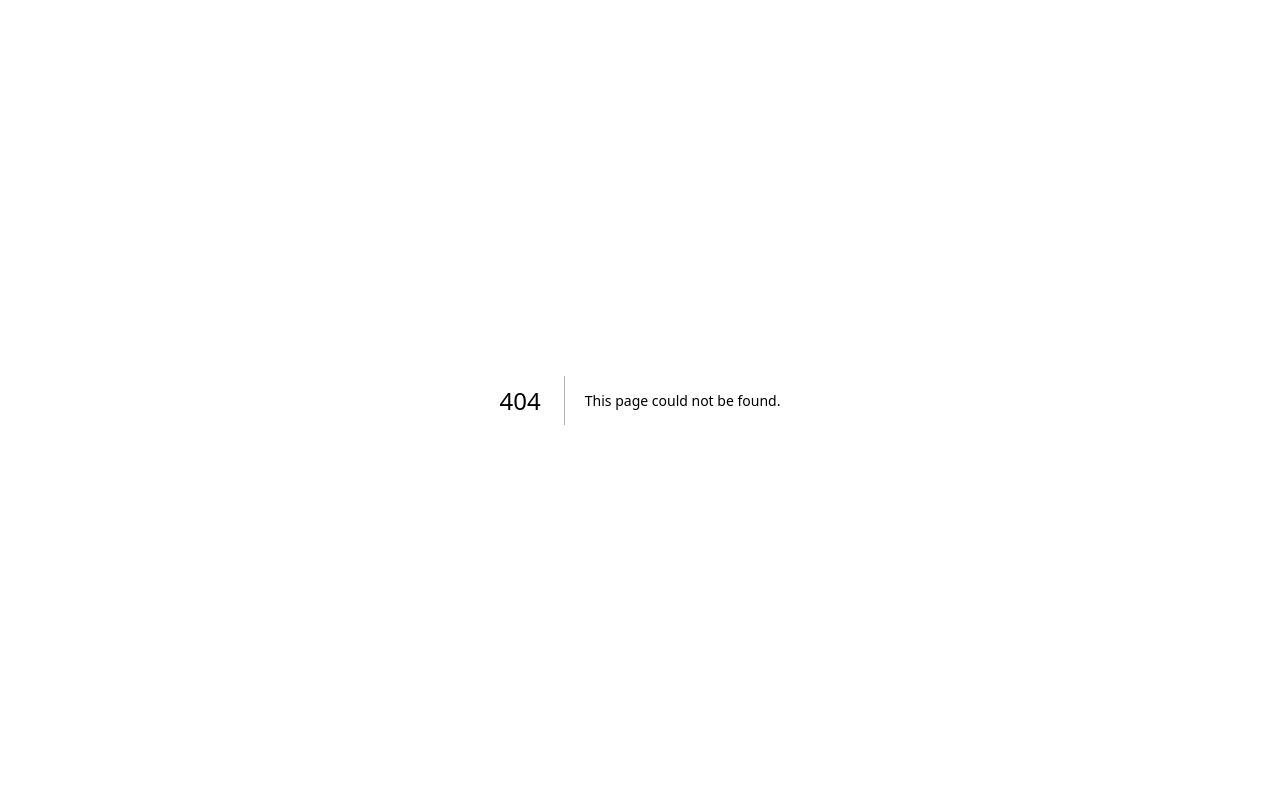
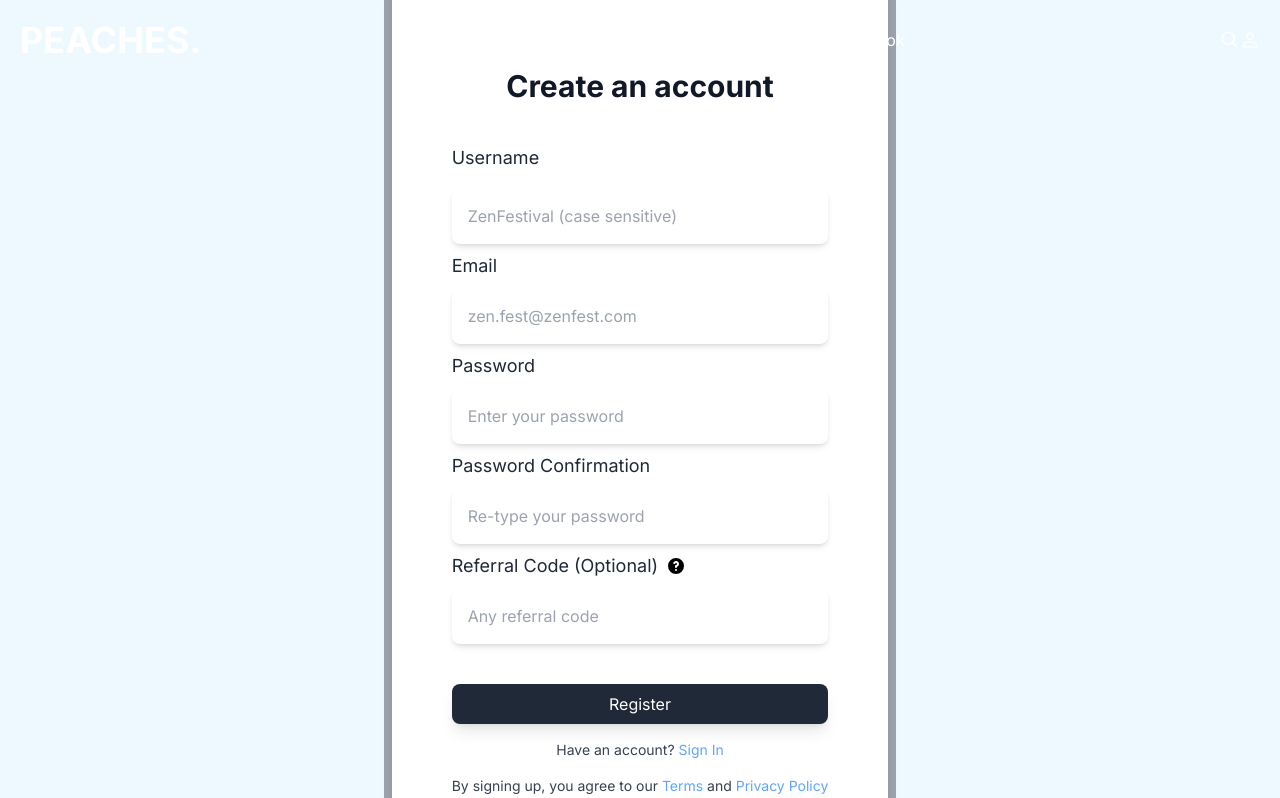
Before and after one commit to DTISE-TeamJ/FE-mini_project, a Next.js app: page /auth/signup in a window 1280 px wide. Before the commit this address had no page. Shown: the top 798 px of the page. Built offline with nearby package versions, Linux system fonts and the light colour scheme.

Commit message:
feat(signup): add signup with the following notes: -inserted referral code still has no validation -sign in, terms, and privacy policy still has dummy link reference -connected with the backend through local means (localhost:8080 (BE) and 3000(FE))

```diff
--- /dev/null
+++ b/app/_components/SignUpForm/ApiRegister.ts
@@ -0,0 +1,33 @@
+import { FormValues, ApiResponse } from "./types";
+
+const SUPABASE_URL = "http://localhost:8080";
+
+export const registerUser = async (data: FormValues): Promise<ApiResponse> => {
+  try {
+    const { username, email, password, referralCode } = data;
+
+    const response = await fetch(`${SUPABASE_URL}/auth/register`, {
+      method: "POST",
+      headers: {
+        "Content-Type": "application/json",
+      },
+      body: JSON.stringify({ username, email, password, referralCode }),
+    });
+
+    if (!response.ok) {
+      const errorData = await response.json();
+      throw new Error(errorData.message || "Something went wrong");
+    }
+
+    return {
+      success: true,
+      message: "Your registration has been completed.",
+    };
+  } catch (error) {
+    console.error("Error during form submission", error);
+    return {
+      success: false,
+      message: (error as Error).message || "Something went wrong",
+    };
+  }
+};
--- /dev/null
+++ b/app/_components/SignUpForm/SignUpForm.tsx
@@ -0,0 +1,71 @@
+"use client";
+
+import React, { useState } from "react";
+import { FormValues } from "./types";
+import { registerUser } from "./ApiRegister";
+import SignupFormContent from "./SignUpFormContent";
+
+const SignUpForm: React.FC = () => {
+  const [hasRegisteredMessage, setHasRegisteredMessage] = useState(false);
+
+  const handleSubmit = async (
+    values: FormValues,
+    { resetForm }: { resetForm: () => void }
+  ) => {
+    const result = await registerUser(values);
+    window.alert(result.message);
+
+    if (result.success) {
+      resetForm();
+      setHasRegisteredMessage(true);
+      setTimeout(() => setHasRegisteredMessage(false), 5000);
+    }
+  };
+
+  return (
+    <div className="h-screen flex justify-center items-center m-4">
+      <div id="back-div" className="bg-gray-400 rounded-[26px]">
+        <div className="border-[20px] border-transparent rounded-[20px] bg-white shadow-lg xl:p-10 2xl:p-10 lg:p-10 md:p-10 sm:p-2 m-2">
+          <h1
+            className="pt-8 pb-10 font-bold text-gray-900 text-center cursor-default
+          text-xl sm:text-2xl md:text-3xl"
+          >
+            Create an account
+          </h1>
+
+          <section className="formik">
+            <SignupFormContent
+              handleSubmit={handleSubmit}
+              isSubmitting={false}
+              hasRegisteredMessage={hasRegisteredMessage}
+            />
+          </section>
+
+          <div className="flex flex-col mt-4 items-center justify-center text-sm">
+            <h3 className="text-gray-700">
+              Have an account?&nbsp;
+              <a className="text-blue-400" href="#">
+                <span className="">Sign In</span>
+              </a>
+            </h3>
+          </div>
+
+          <div className="text-gray-700 flex text-center flex-col mt-4 items-center text-sm">
+            <p className="cursor-default">
+              By signing up, you agree to our&nbsp;
+              <a className="text-blue-400" href="#">
+                <span className="cursor-pointer ">Terms</span>
+              </a>
+              &nbsp;and&nbsp;
+              <a className="text-blue-400" href="#">
+                <span className="cursor-pointer ">Privacy Policy</span>
+              </a>
+            </p>
+          </div>
+        </div>
+      </div>
+    </div>
+  );
+};
+
+export default SignUpForm;
--- /dev/null
+++ b/app/_components/SignUpForm/SignUpFormContent.tsx
@@ -0,0 +1,163 @@
+import React from "react";
+import { Formik, Form, Field, ErrorMessage } from "formik";
+import * as Yup from "yup";
+import { FormValues } from "./types";
+import Image from "next/image";
+import InfoIcon from "@/assets/tooltip/questionMark.svg";
+
+const initialValues: FormValues = {
+  username: "",
+  email: "",
+  password: "",
+  passwordConfirmation: "",
+  referralCode: "",
+};
+
+const validationSchema = Yup.object().shape({
+  username: Yup.string().required("Username is required"),
+  email: Yup.string().email("Invalid email").required("Email is required"),
+  password: Yup.string().required("Password is required"),
+  passwordConfirmation: Yup.string()
+    .oneOf([Yup.ref("password"), undefined], "Passwords must match")
+    .required("Re-type your password for confirmation"),
+  referralCode: Yup.string(),
+});
+
+const SignupFormContent: React.FC<{
+  handleSubmit: (
+    values: FormValues,
+    actions: { resetForm: () => void }
+  ) => void;
+  isSubmitting: boolean;
+  hasRegisteredMessage: boolean;
+}> = ({ handleSubmit, isSubmitting, hasRegisteredMessage }) => {
+  const labelStyle = "mb-2 text-gray-800 text-lg";
+  const formStyle =
+    "bg-white p-4 border-gray-700 shadow-md placeholder:text-base focus:scale-105 ease-in-out duration-300 rounded-lg w-full";
+  const errorStyle = "text-[0.8rem] text-yellow-400";
+
+  return (
+    <Formik
+      initialValues={initialValues}
+      validationSchema={validationSchema}
+      onSubmit={handleSubmit}
+    >
+      {() => (
+        <Form className="space-y-2 flex flex-col relative xl:h-[100%]">
+          <label htmlFor="username" className={labelStyle}>
+            Username
+          </label>
+          <Field
+            className={formStyle}
+            type="text"
+            id="username"
+            name="username"
+            placeholder="ZenFestival (case sensitive)"
+          />
+          <ErrorMessage
+            className={errorStyle}
+            name="username"
+            component="div"
+          />
+
+          <label htmlFor="email" className={labelStyle}>
+            Email
+          </label>
+          <Field
+            className={formStyle}
+            type="email"
+            id="email"
+            name="email"
+            placeholder="zen.fest@zenfest.com"
+          />
+          <ErrorMessage className={errorStyle} name="email" component="div" />
+
+          <label htmlFor="password" className={labelStyle}>
+            Password
+          </label>
+          <Field
+            className={formStyle}
+            type="password"
+            id="password"
+            name="password"
+            placeholder="Enter your password"
+          />
+          <ErrorMessage
+            className={errorStyle}
+            name="password"
+            component="div"
+          />
+
+          <label htmlFor="passwordConfirmation" className={labelStyle}>
+            Password Confirmation
+          </label>
+          <Field
+            className={formStyle}
+            type="password"
+            id="passwordConfirmation"
+            name="passwordConfirmation"
+            placeholder="Re-type your password"
+          />
+          <ErrorMessage
+            className={errorStyle}
+            name="passwordConfirmation"
+            component="div"
+          />
+
+          <div className="flex flex-col justify-between">
+            <div className="flex items-center">
+              <label htmlFor="referralCode" className={labelStyle}>
+                Referral Code (Optional)
+              </label>
+              <div className="relative flex items-center group ml-2 mb-2">
+                <Image
+                  className="w-5 h-5 cursor-pointer"
+                  src={InfoIcon}
+                  alt="Info Icon"
+                />
+                <div className="absolute sm:left-0 sm:ml-6 hidden sm:group-hover:flex sm:items-center sm:right-auto right-0 mr-6 group-hover:flex items-center">
+                  <div className="w-3 h-3 -mr-2 sm:rotate-45 rotate-45 bg-black sm:ml-0 ml-6"></div>
+                  <span className="relative z-10 p-2 w-40 text-xs leading-4 text-white whitespace-no-wrap bg-black shadow-lg">
+                    If you use the referral code, you'll get a 10% discount for
+                    an event.
+                  </span>
+                </div>
+              </div>
+            </div>
+            <Field
+              className={formStyle}
+              type="text"
+              id="referralCode"
+              name="referralCode"
+              placeholder="Any referral code"
+            />
+            <ErrorMessage
+              className={errorStyle}
+              name="referralCode"
+              component="div"
+            />
+          </div>
+
+          <div className="">
+            <button
+              type="submit"
+              disabled={isSubmitting}
+              className="
+                      mt-8 p-2 text-white bg-gray-800 shadow-lg rounded-lg w-full
+                      hover:scale-105 transition duration-300 ease-in-out"
+            >
+              Register
+            </button>
+          </div>
+          {hasRegisteredMessage && (
+            <div className="success-message text-green-500">
+              Your registration has been completed
+            </div>
+          )}
+        </Form>
+      )}
+    </Formik>
+  );
+};
+
+export default SignupFormContent;
--- /dev/null
+++ b/app/_components/SignUpForm/types.ts
@@ -0,0 +1,12 @@
+export interface FormValues {
+  username: string;
+  email: string;
+  password: string;
+  passwordConfirmation: string;
+  referralCode: string;
+}
+
+export interface ApiResponse {
+  success: boolean;
+  message: string;
+}
--- /dev/null
+++ b/app/auth/signup/page.tsx
@@ -0,0 +1,11 @@
+import SignUpForm from "@/app/_components/SignUpForm/SignUpForm";
+
+const SignUp: React.FC = () => {
+  return (
+    <div>
+      <SignUpForm />
+    </div>
+  );
+};
+
+export default SignUp;
--- a/package.json
+++ b/package.json
@@ -9,10 +9,12 @@
     "lint": "next lint"
   },
   "dependencies": {
+    "formik": "^2.4.6",
     "next": "14.2.4",
     "react": "^18",
     "react-dom": "^18",
-    "react-icons": "^5.2.1"
+    "react-icons": "^5.2.1",
+    "yup": "^1.4.0"
   },
   "devDependencies": {
     "@types/node": "^20",
```
Also changed, not shown: assets/tooltip/questionMark.svg (added), 1 other file (tests, documents, lock files or other folders).
